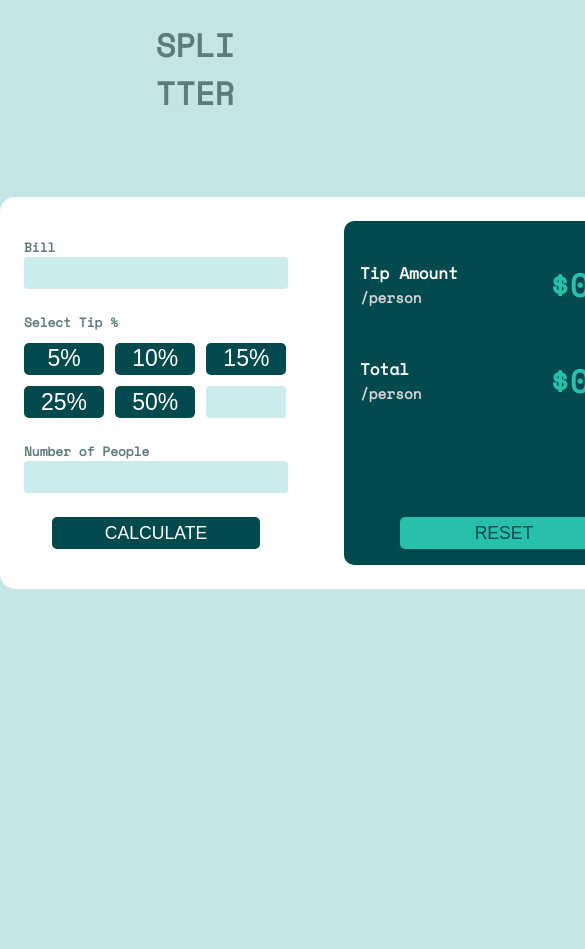
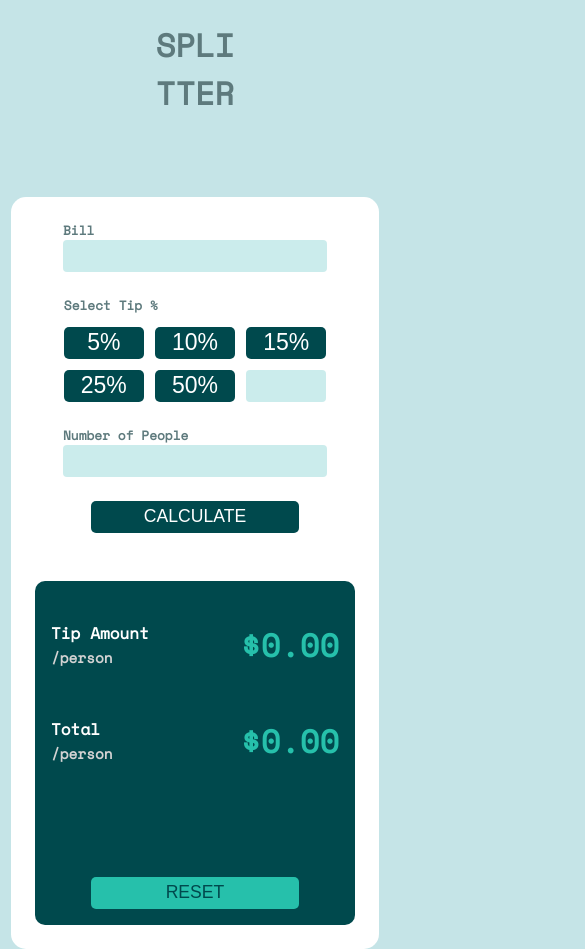
Before and after one commit to Cosmin2410/Tip-Calculator, a plain HTML site: page index.html in a window 390 px wide. Shown: the top 949 px of the page, 585 px wide, since content can reach past the window. Before the commit the page ends 844 px from the top, so only its background shows below. Drawn offline with nearby package versions, Linux system fonts and the light colour scheme.

Commit message:
mobile friendly

```diff
--- a/main.js
+++ b/main.js
@@ -70,6 +70,10 @@ function calculateBill() {
 
   tipMoney.innerHTML = `$${tipAmount.toFixed(2)}`;
   personMoney.innerHTML = `$${totalPerson.toFixed(2)}`;
+  if (totalPerson === NaN) {
+    tipMoney.innerHTML = `$0.00`;
+    personMoney.innerHTML = `$0.00`;
+  }
 }
 
 function resetGame() {
--- a/style.css
+++ b/style.css
@@ -7,19 +7,7 @@ body {
   padding: 0;
   font-family: 'Space Mono', monospace;
   background-color: hsl(185, 41%, 84%);
-  /* margin-top: 30rem; */
 }
-
-/* - Strong cyan: hsl(172, 67%, 45%)
-
-### Neutral
-
-- Very dark cyan: hsl(183, 100%, 15%)
-- Dark grayish cyan: hsl(186, 14%, 43%)
-- Dark grayish cyan: hsl(184, 14%, 56%)
-- Light grayish cyan: hsl(185, 41%, 84%)
-- Light grayish cyan: hsl(189, 41%, 97%)
-- White: hsl(0, 0%, 100%) */
 
 h1 {
   text-align: center;
@@ -216,3 +204,19 @@ h1 {
   background-color: hsl(185, 41%, 84%);
   cursor: pointer;
 }
+
+/* Mobile Friendly media querie */
+
+@media (max-width: 43.75em) {
+  .calculator {
+    grid-template-columns: 1fr;
+    width: 23rem;
+  }
+
+  .left-box {
+    display: flex;
+    flex-direction: column;
+    width: 100%;
+    align-items: center;
+  }
+}
```
Also changed, not shown: index.html (+0 -8 lines).
